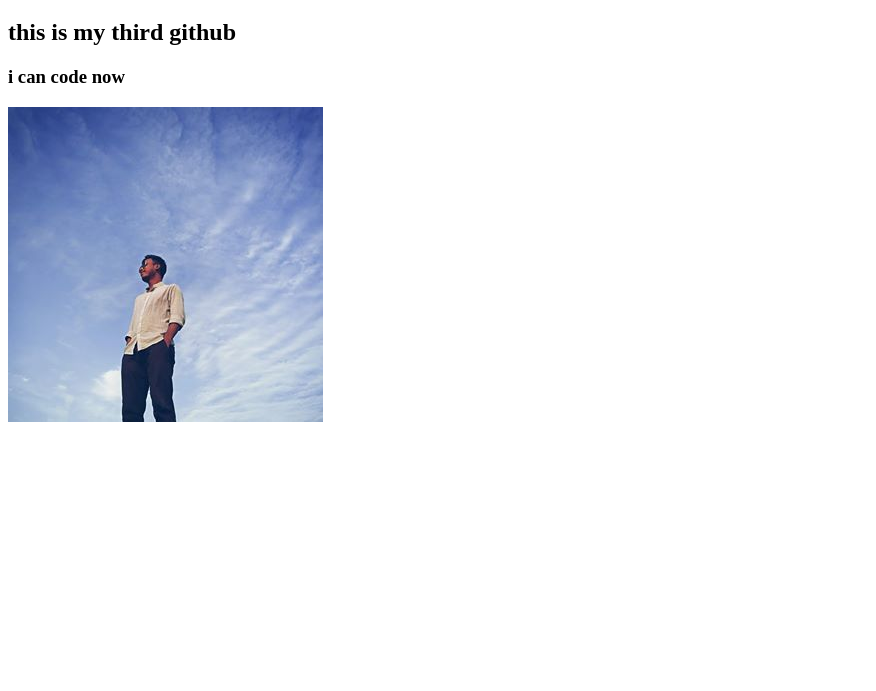
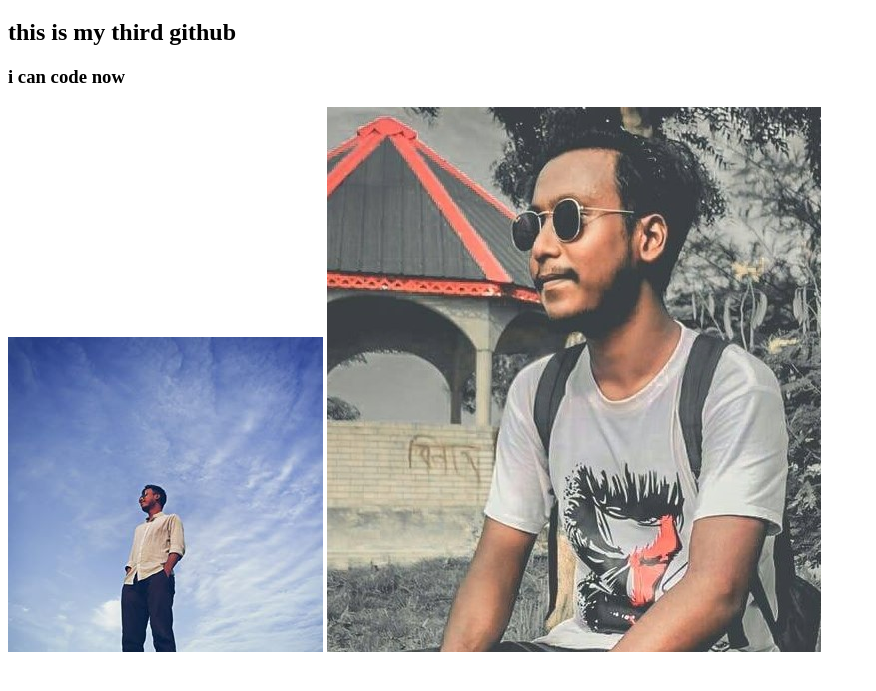
Before and after one commit to nazmulhasannome/my-third-repo, a plain HTML site: page index.html in a window 1280 px wide. Shown: the part 61-752 px from the top of the page, without its empty margins (0-876 px from the left). Drawn offline with Linux system fonts and the light colour scheme.

Commit message:
added number

```diff
--- a/index.html
+++ b/index.html
@@ -11,6 +11,7 @@
     <h2>this is my third github</h2>
     <h3>i can code now</h3>
     <img src="2.jpg" alt="">
+    <img src="number.jpg" alt="">
 
 </body>
 </html>
```
